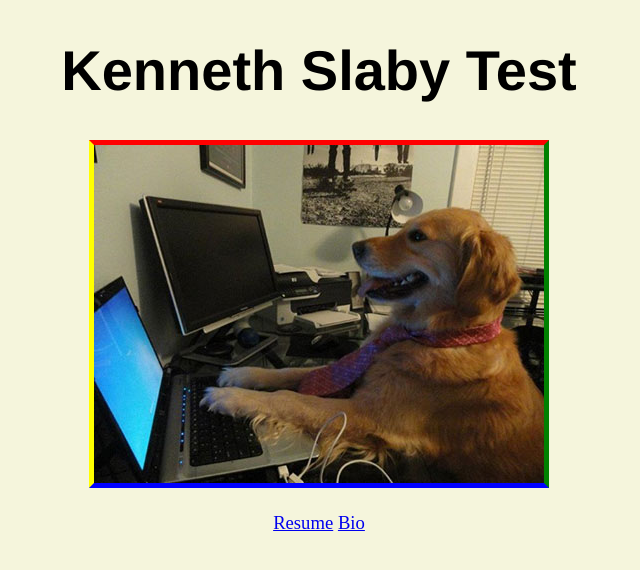
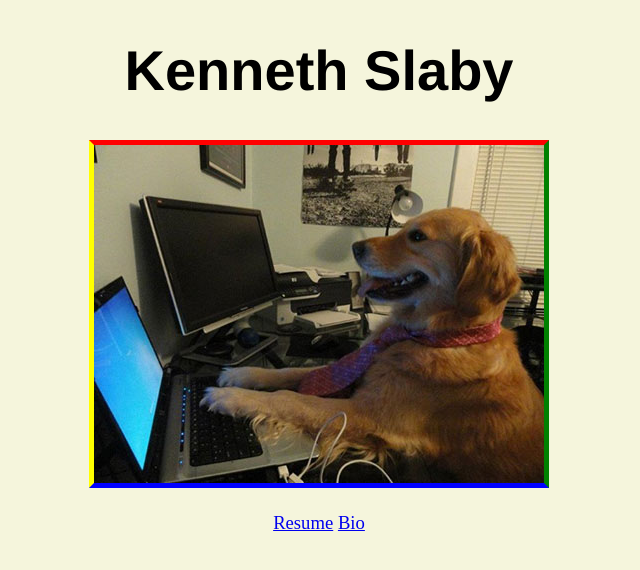
Before and after one commit to kslaby01/kslaby01.github.io, a plain HTML site: page index.html in a window 1280 px wide. Shown: the whole page, without its empty margins (321-961 px from the left). Drawn offline with Linux system fonts and the light colour scheme.

```diff
--- a/index.html
+++ b/index.html
@@ -6,7 +6,7 @@
 	<meta charset="UTF-8">
 </head>
 <body>
-	<h1>Kenneth Slaby Test</h1>
+	<h1>Kenneth Slaby</h1>
 	<p id="dog">
 	<img src="dog-using-computer.jpg" alt="On the Internet, no one knows you're a dog"/>
 	</p>
```
Also changed, not shown: resume.html (+1 -1 lines).
